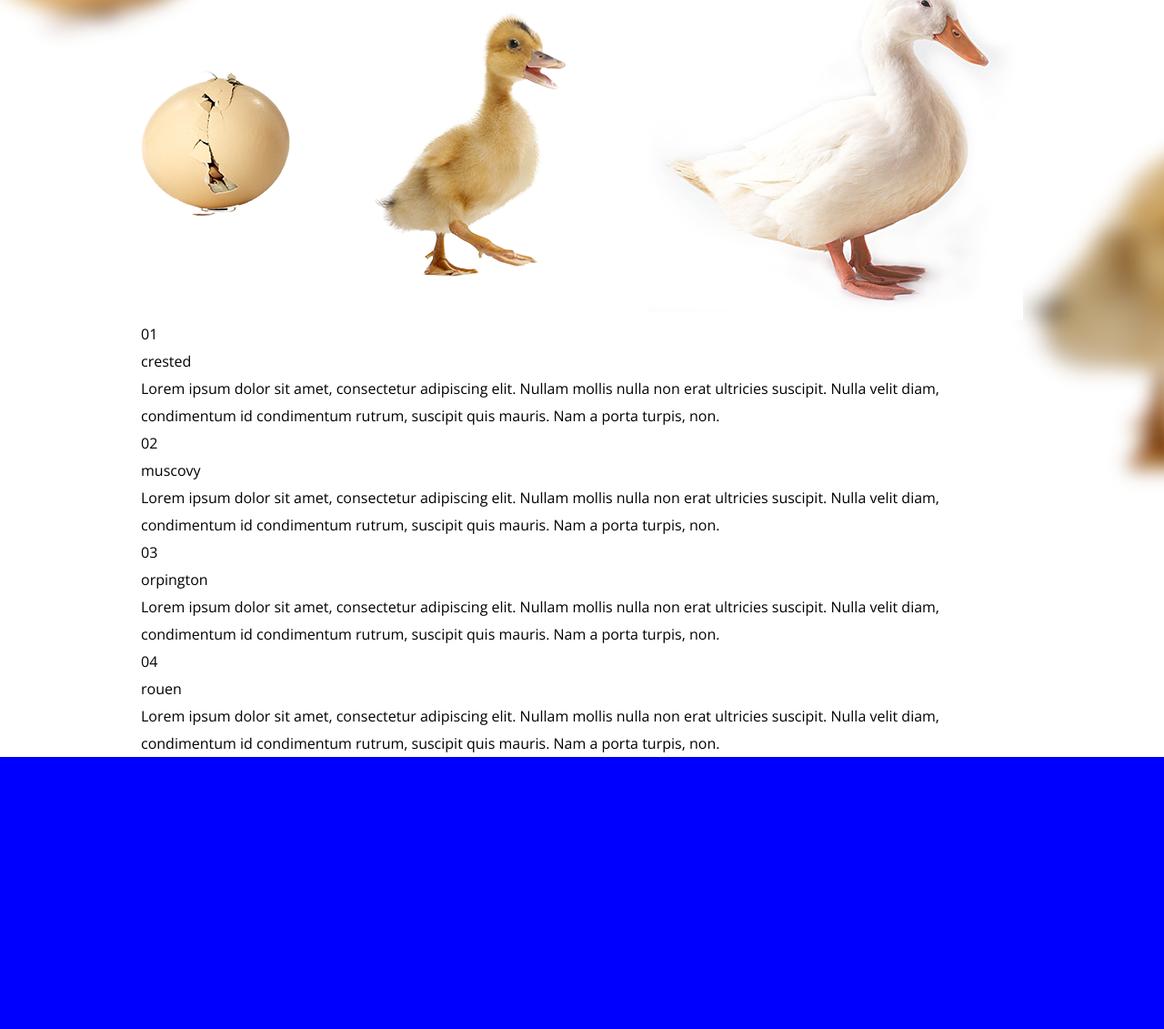
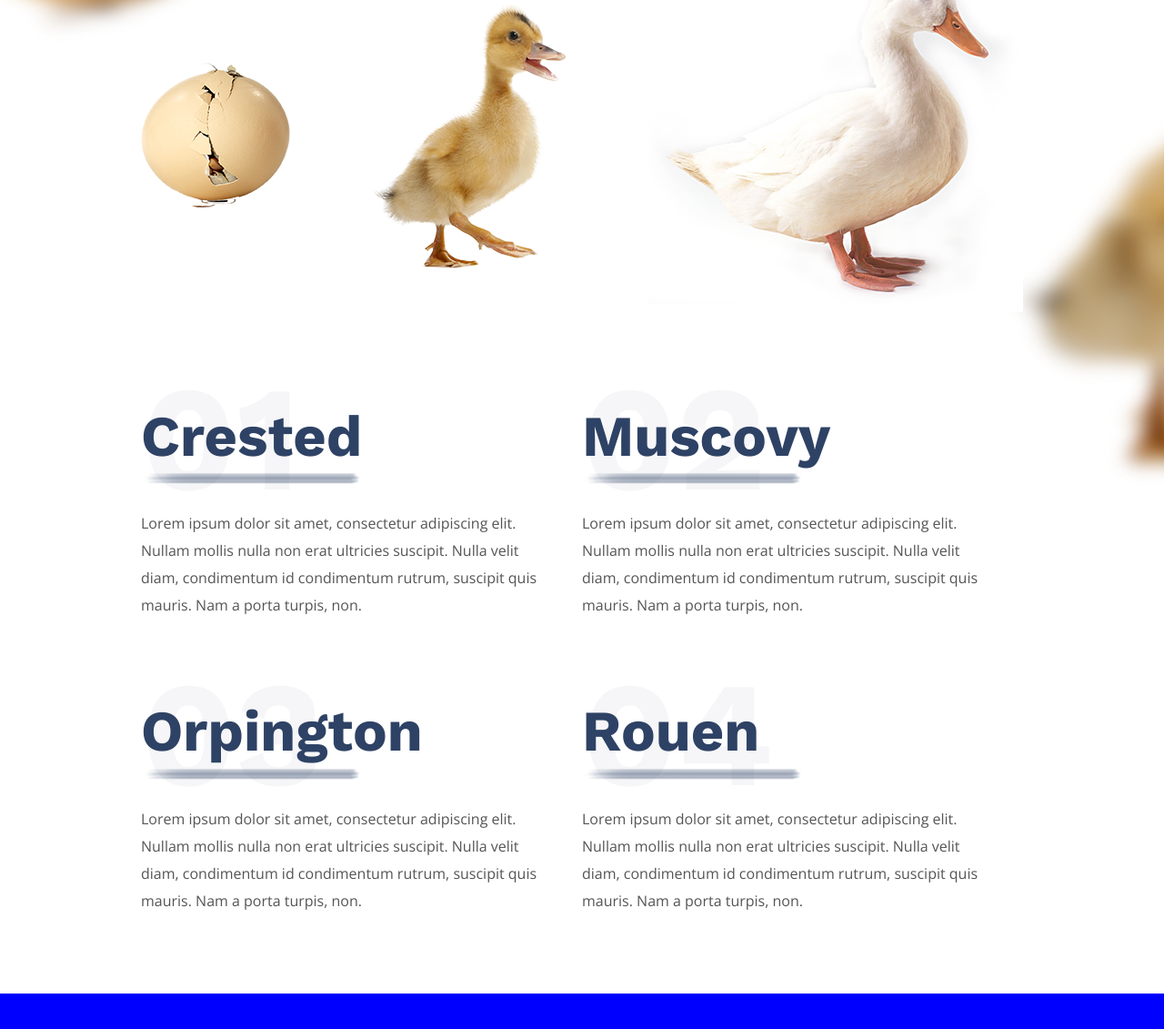
Before and after one commit to St-andrey/Duck_Landing, a website: page app/index.html in a window 1280 px wide. Shown: the part 1043-2174 px from the top of the page at 91% size. Before the commit the page ends 1875 px from the top, so only its background shows below. Drawn offline with nearby package versions, Linux system fonts and the light colour scheme; a web font is replaced by a local one.

Commit message:
+product section

```diff
--- a/app/scss/_vars.scss
+++ b/app/scss/_vars.scss
@@ -26,7 +26,7 @@
 $h2:                63px;
 $text:              16px;
 
-$lineHeight:        30px;
+
 
 // font-family: 'Work Sans', sans-serif;
 // font-family: 'Open Sans', sans-serif;
--- a/app/scss/style.scss
+++ b/app/scss/style.scss
@@ -30,7 +30,6 @@ li {
 body {
   font-size: $text;
   font-family: $textFont;
-  line-height: $lineHeight;
   background-color: blue;
 }
 
@@ -157,6 +156,7 @@ h1 {
     }
 
     &__title {
+      line-height: 75px;
       margin-top: 80px;
       margin-bottom: 39px;
       text-transform: capitalize;
@@ -164,8 +164,9 @@ h1 {
 
     &__paragraph {
       color: $mostDarkText;
+      margin-bottom: 65px;
       width: 90%;
-      margin-bottom: 49px;
+      line-height: 26px;
     }
 
     &__button {
@@ -326,13 +327,13 @@ h1 {
       left: 50%;
       bottom: -13px;
       transform: translateX(-50%);
-
     }
   }
 
   &-img-area {
     display: flex;
     justify-content: space-between;
+    margin-bottom: 100px;
 
     &__box {
       display: flex;
@@ -341,23 +342,50 @@ h1 {
     }
 
     &__image {
+      display: block;
     }
   }
 
   &-cards {
+    display: flex;
+    flex-wrap: wrap;
+    margin-bottom: 160px;
+  }
+  &-card:nth-of-type(n+1) {
+    padding-right: 30px;
   }
 
   &-card {
+    flex-basis: 50%;
+    margin-bottom: 87px;
+
     &__header {
+      color: $highlightedText;
+      background: url(../img/product-header-bg.png) left 0% bottom 0% no-repeat;
+      font-family: $h2Font;
+      padding-bottom: 17px;
+      margin-bottom: 28px;
+      position: relative;
     }
 
     &__number {
+      font-size: 163px;
+      font-weight: 700;
+      opacity: 0.04;
+      position: absolute;
+      left: 0;
+      bottom: -50%;
     }
 
     &__title {
+      font-size: 63px;
+      font-weight: 700;
+      text-transform: capitalize;
     }
 
     &__content {
+      color: $darkerText;
+      line-height: 30px;
     }
   }
 }
```
Also changed, not shown: app/css/style.min.css, app/img/product-header-bg.png (added).
